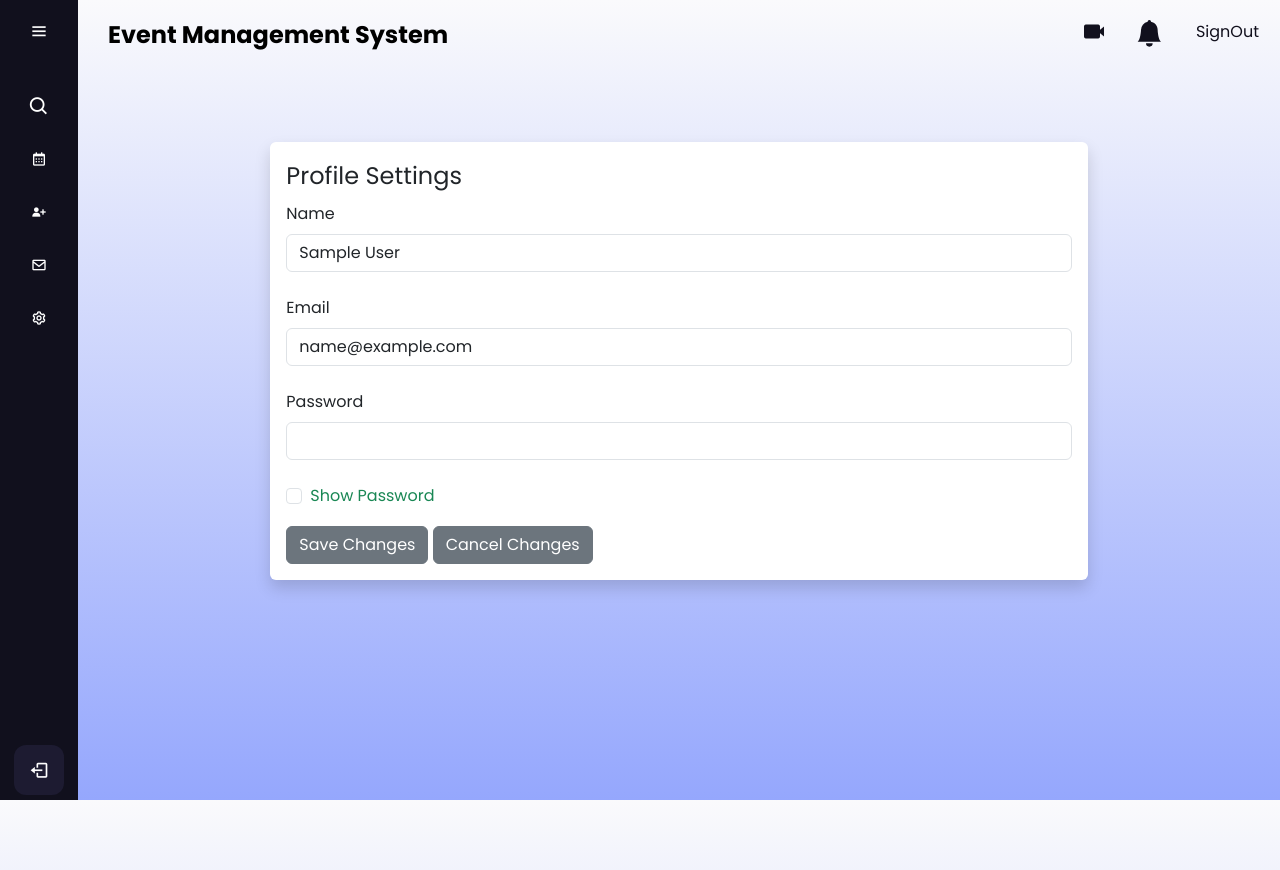
After one commit to laksh0820/Collaborative-Calendar-for-Event-Scheduling, a Flask app: page /user_profile in a window 1280 px wide. The commit adds this page. Run offline with Flask 3, Linux system fonts and the light colour scheme; a user stored in the database is signed in; tables that the repository leaves empty hold one stand-in row (values such as "Sample post").

Commit message:
Added User Profile Settings Page

```diff
--- a/Project/forms.py
+++ b/Project/forms.py
@@ -29,3 +29,10 @@ class GroupForm(FlaskForm):
         validators=[DataRequired()]
     )
     submit = SubmitField('Save')
+
+class UserProfileForm(FlaskForm):
+    name = StringField("Name",validators=[DataRequired(), Length(max=200)])
+    email = StringField("Email",validators=[DataRequired(), Length(max=500)])
+    password = PasswordField("Password",validators=[DataRequired(), Length(min=MIN_PASSWORD_LEN,max=MAX_PASSWORD_LEN)])
+    save_changes = SubmitField("Save Changes")
+    cancel_changes = SubmitField("Cancel Changes")
--- a/Project/routes.py
+++ b/Project/routes.py
@@ -1,7 +1,7 @@
 from flask import flash,redirect,url_for
 from werkzeug.security import generate_password_hash,check_password_hash
 from flask_login import login_user,login_required,current_user,logout_user
-from Project.forms import SignInForm,SignUpForm,GroupForm
+from Project.forms import SignInForm,SignUpForm,GroupForm,UserProfileForm
 from Project.models import User,Event,Group,Participate,Member
 from flask import request, render_template, jsonify
 from sqlalchemy import func, update, exists
@@ -106,6 +106,27 @@ def signout():
     logout_user()
     flash("Logged out Successfully",'success')
     return redirect(url_for('signin'))
+
+# To change user profile settings
+@app.route('/user_profile', methods = ['GET','POST'])
+@login_required
+def user_profile():
+    form = UserProfileForm()
+    if form.validate_on_submit():
+        user = User.query.filter_by(user_id=current_user.user_id).first()
+        if user:
+            user.name = form.name.data.strip()
+            user.email = form.email.data.strip()
+            user.password = generate_password_hash(str(form.password.data))
+
+            try:
+                db.session.commit()
+                flash("Profile Settings Updates",'success')
+                return redirect(url_for('get_calendar'))
+            except:
+                flash("Unable to update profile settings",'danger')
+                return redirect(url_for('get_calendar'))
+    return render_template('user_profile.html',form=form,name=current_user.name,email=current_user.email)
 
 # Group creation
 @app.route('/create_group',methods=['GET','POST'])
@@ -383,7 +404,7 @@ def get_groups():
     return jsonify(groups_list)
 
 # To get the calendar for the group or individual
-@app.route('/calendar')
+@app.route('/calendar', methods=['GET','POST'])
 @login_required
 def get_calendar():
     groups = (
--- a/Project/templates/base.html
+++ b/Project/templates/base.html
@@ -71,7 +71,7 @@
         <span class="tooltip">Invites</span>
       </li>
       <li>
-        <a href="#">
+        <a href="{{ url_for('user_profile') }}">
           <i class="bx bx-cog"></i>
           <span class="links_name">Settings</span>
         </a>
--- /dev/null
+++ b/Project/templates/user_profile.html
@@ -0,0 +1,139 @@
+{% extends 'base.html' %}
+
+{% block extra_header %}
+{% endblock %}
+
+{% block content %}
+<br>
+<div class="container mt-5 pb-2" style="width: 70%;">
+    <form id="profileSettingsForm" action='/user_profile' method="POST" class="shadow p-3 mb-5 bg-body rounded">
+        <legend>Profile Settings</legend>
+        {{ form.hidden_tag() }}
+
+        {{ form.name.label(class="form-label") }}
+        {{ form.name(class="form-control",value=name) }}
+        <br />
+
+        {{ form.email.label(class="form-label") }}
+        {{ form.email(class="form-control",value=email, id="email") }}
+        <div id="email-feedback" class="invalid-feedback"></div>
+        <br />
+
+        {{ form.password.label(class="form-label") }}
+        {{ form.password(class="form-control", id="Password") }}
+        <div id="password-feedback" class="invalid-feedback"></div>
+        <br />
+        <div class="form-check">
+            <input class="form-check-input" type="checkbox" value="" id="togglePassword">
+            <label class="form-check-label" for="togglePassword">
+                <p class="text-success">Show Password</p>
+            </label>
+        </div>
+
+        {{ form.save_changes(class="btn btn-secondary" , id="save_changes_button") }}
+        {{ form.cancel_changes(class="btn btn-secondary" , id="cancel_changes_button") }}
+
+    </form>
+</div>
+
+<script>
+    // Redirect to calendar page
+    document.getElementById('cancel_changes_button').addEventListener('click', (e) => {
+        e.preventDefault();
+        window.location.href = "{{ url_for('get_calendar') }}";
+    });
+
+    const togglePassword = document.querySelector('#togglePassword');
+    const password = document.querySelector('#Password');
+    togglePassword.addEventListener('click', () => {
+        // Toggle the type attribute using getAttribure() method
+        const type = password.getAttribute('type') === 'password' ? 'text' : 'password';
+        password.setAttribute('type', type);
+    });
+
+    const email = document.querySelector('#email');
+    function validateEmail() {
+        // Email validation regex according to RFC 5322
+        const emailRegex = /^(([^<>()[\]\\.,;:\s@"]+(\.[^<>()[\]\\.,;:\s@"]+)*)|(".+"))@((\[[0-9]{1,3}\.[0-9]{1,3}\.[0-9]{1,3}\.[0-9]{1,3}])|(([a-zA-Z\-0-9]+\.)+[a-zA-Z]{2,}))$/;
+        const isValidEmail = emailRegex.test(email.value);
+
+        if (!isValidEmail) {
+            email.classList.add('is-invalid');
+            document.getElementById('email-feedback').textContent = "Invalid email address";
+        } else {
+            email.classList.remove('is-invalid');
+            document.getElementById('email-feedback').textContent = '';
+        }
+
+        return isValidEmail;
+    }
+    email.addEventListener('input', validateEmail);
+
+    function checkPassword(password) {
+        const minLength = 8;
+        const hasMinLength = password.length >= minLength;
+        const hasDigit = /\d/.test(password);
+        const hasLowercase = /[a-z]/.test(password);
+        const hasUppercase = /[A-Z]/.test(password);
+        const hasSpecialChar = /[!@#$%^&*()_+\-=\[\]{};':"\\|,.<>\/?]/.test(password);
+
+        return {
+            isValid: hasMinLength && hasDigit && hasLowercase && hasUppercase && hasSpecialChar,
+            hasMinLength,
+            hasDigit,
+            hasLowercase,
+            hasUppercase,
+            hasSpecialChar
+        };
+    };
+
+    function updateDisplay(password, validation) {
+        if (!validation.hasMinLength) {
+            password.classList.add('is-invalid');
+            document.getElementById('password-feedback').textContent = 'Password must be at least 8 characters';
+        }
+        else if (!validation.hasDigit) {
+            password.classList.add('is-invalid');
+            document.getElementById('password-feedback').textContent = 'Password must have atleast one digit';
+        }
+        else if (!validation.hasLowercase) {
+            password.classList.add('is-invalid');
+            document.getElementById('password-feedback').textContent = 'Password must have atleast one lowercase character';
+        }
+        else if (!validation.hasUppercase) {
+            password.classList.add('is-invalid');
+            document.getElementById('password-feedback').textContent = 'Password must have atleast one uppercase character';
+        }
+        else if (!validation.hasSpecialChar) {
+            password.classList.add('is-invalid');
+            document.getElementById('password-feedback').textContent = 'Password must have atleast one special character';
+        }
+        else {
+            password.classList.remove('is-invalid');
+            document.getElementById('password-feedback').textContent = '';
+        }
+    };
+
+    function validatePassword() {
+        const validation = checkPassword(password.value);
+        updateDisplay(password, validation);
+        return validation.isValid;
+    }
+
+    password.addEventListener('input', validatePassword);
+
+    // Form submission handler
+    const form = document.querySelector('#profileSettingsForm');
+    form.addEventListener('submit', function (event) {
+        // Validate all fields before submission
+        const isValidEmail = validateEmail();
+        const isPasswordValid = validatePassword();
+
+        if (!isValidEmail || !isPasswordValid) {
+            event.preventDefault();
+            event.stopPropagation();
+        }
+    });
+</script>
+
+{% endblock %}
```
